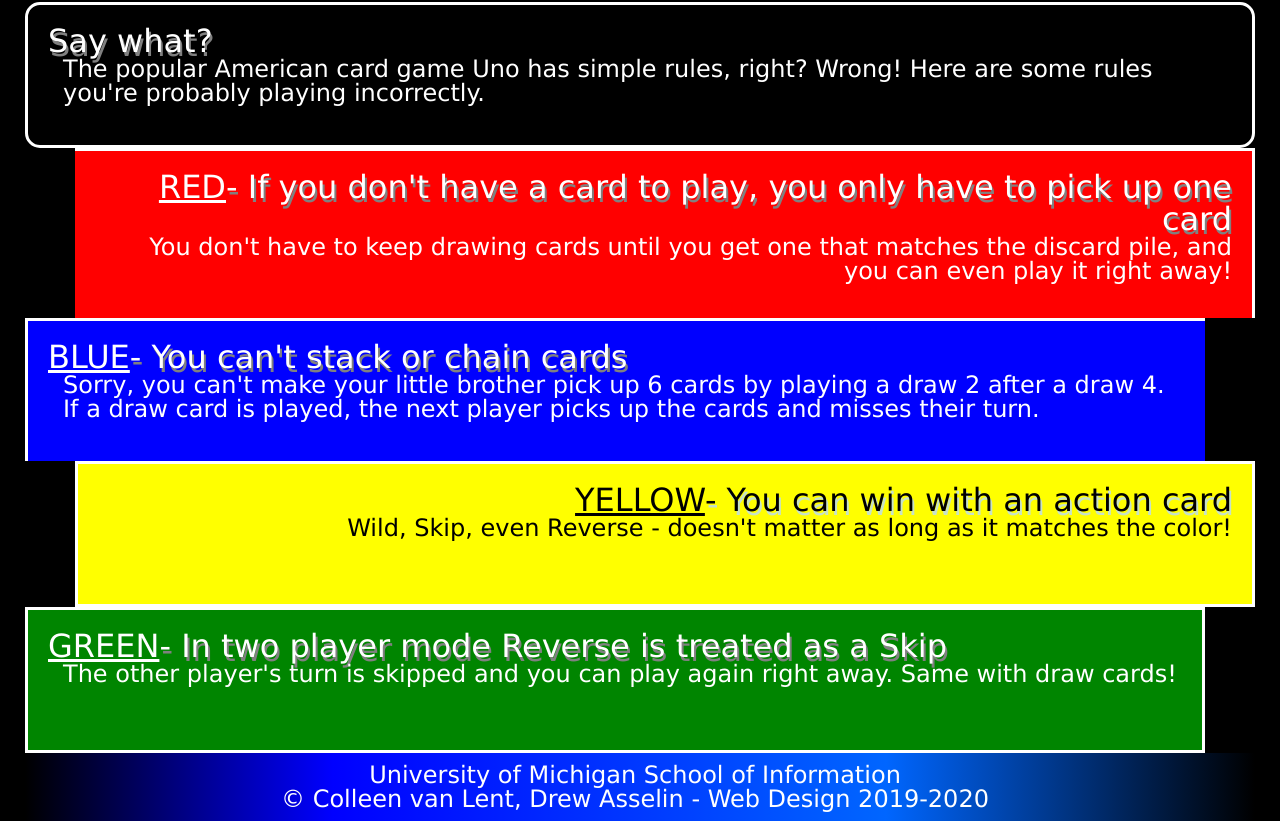
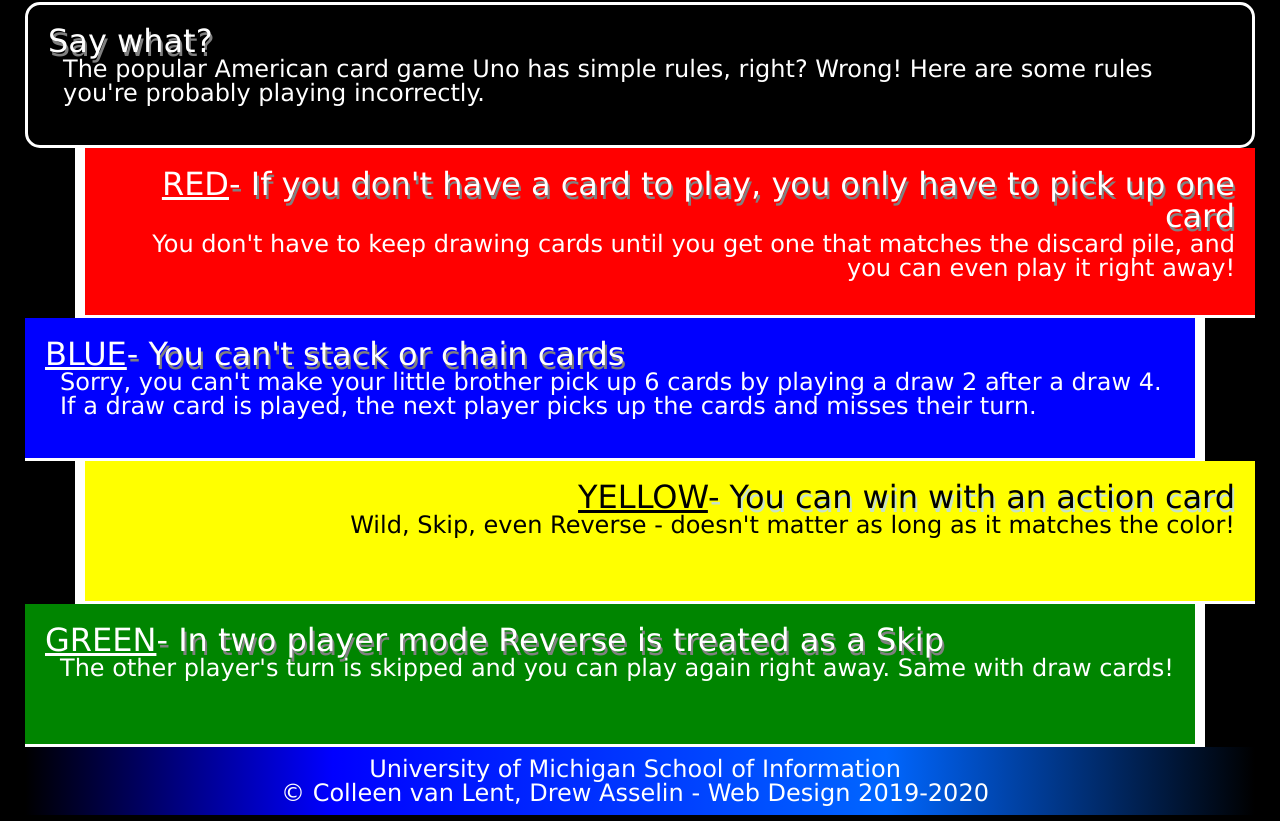
Before and after one commit to mrthorpe12/homework2-2022, a plain HTML site: page index.html in a window 1280 px wide. Shown: the part 418-1239 px from the top of the page. Drawn offline with Linux system fonts and the light colour scheme.

Commit message:
Adjustments to div borders

```diff
--- a/css/style.css
+++ b/css/style.css
@@ -41,28 +41,33 @@ div {
 }
 
 .red {
-    /* display: block;
-    position: relative; */
     background-color: #ff0000;
     text-align: right;
     margin: 0 0 0 50px;
-    border-bottom: 3px;
-    border-left: 10px;
+    border-bottom: 3px solid white;
+    border-left: 10px solid white;
+    border-right: none;
+    border-top: none;
 }
 
 .blue {
     background-color: #0000ff;
     text-align: left;
-    margin-right: 50px;
-    border-right: 10px;
-    border-bottom: 3px;
+    margin: 0 50px 0 0;
+    border-bottom: 3px solid white;
+    border-right: 10px solid white;
+    border-left: none;
+    border-top: none;
 }
 
 .yellow {
     background-color: #ffff00;
     text-align: right;
-    margin-left: 50px;
-    border: 0 0 3px 10px;
+    margin: 0 0 0 50px;
+    border-bottom: 3px solid white;
+    border-left: 10px solid white;
+    border-right: none;
+    border-top: none;
 }
 
 .yellow p {
@@ -77,8 +82,11 @@ div {
 .green {
     background-color: #008500;
     text-align: left;
-    margin-right: 50px;
-    border: 0 10px 3px 0;
+    margin: 0 50px 0 0;
+    border-bottom: 3px solid white;
+    border-right: 10px solid white;
+    border-left: none;
+    border-top: none;
 }
 
 span {
```
